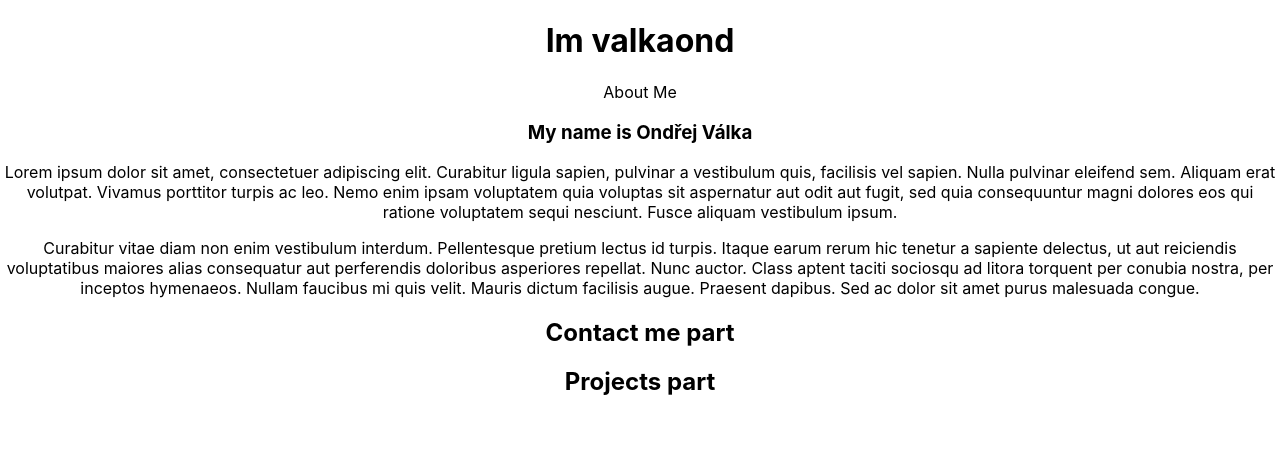
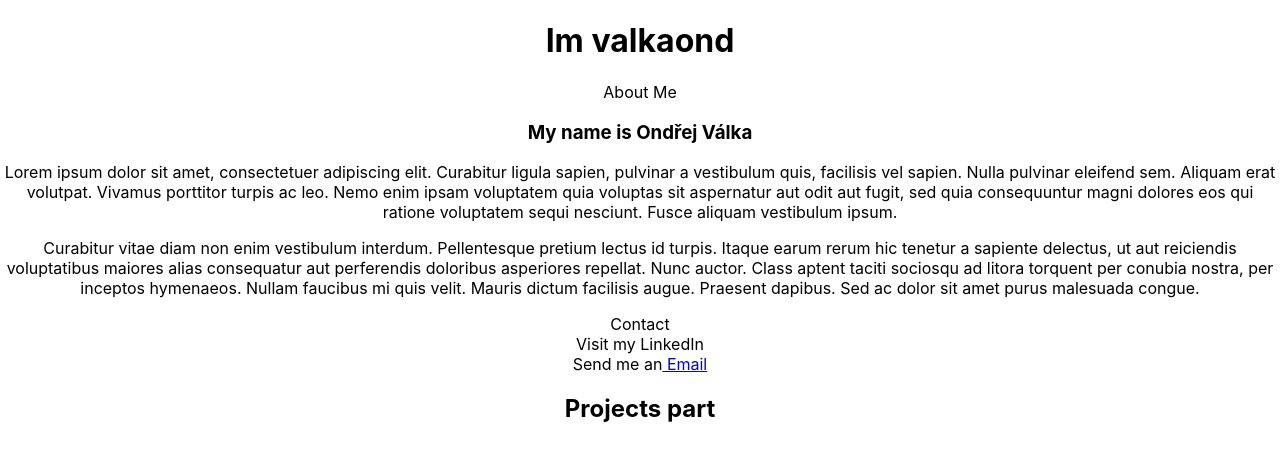
Before and after one commit to valkaond/portfolio, a React (Create React App) app: page / in a window 1280 px wide. Shown: the top 460 px of the page. Built offline with nearby package versions, Linux system fonts and the light colour scheme.

Commit message:
Creating contact template

```diff
--- a/src/components/Contact.js
+++ b/src/components/Contact.js
@@ -1,5 +1,19 @@
+import React from "react";
 function Contact (){
-    return <h2>Contact me part</h2>
+    return (
+    <div id="contact">
+        <div>
+            Contact
+        </div>
+        <div onClick={()=>window.open("https://www.linkedin.com/in/valkaond/")}>
+            Visit my LinkedIn
+        </div>
+        <div>
+            Send me an
+            <a href="mailto:ondra.valka@gmail.com"> Email</a>
+        </div>
+    </div>
+    )
 }
 
 export default Contact;
```
